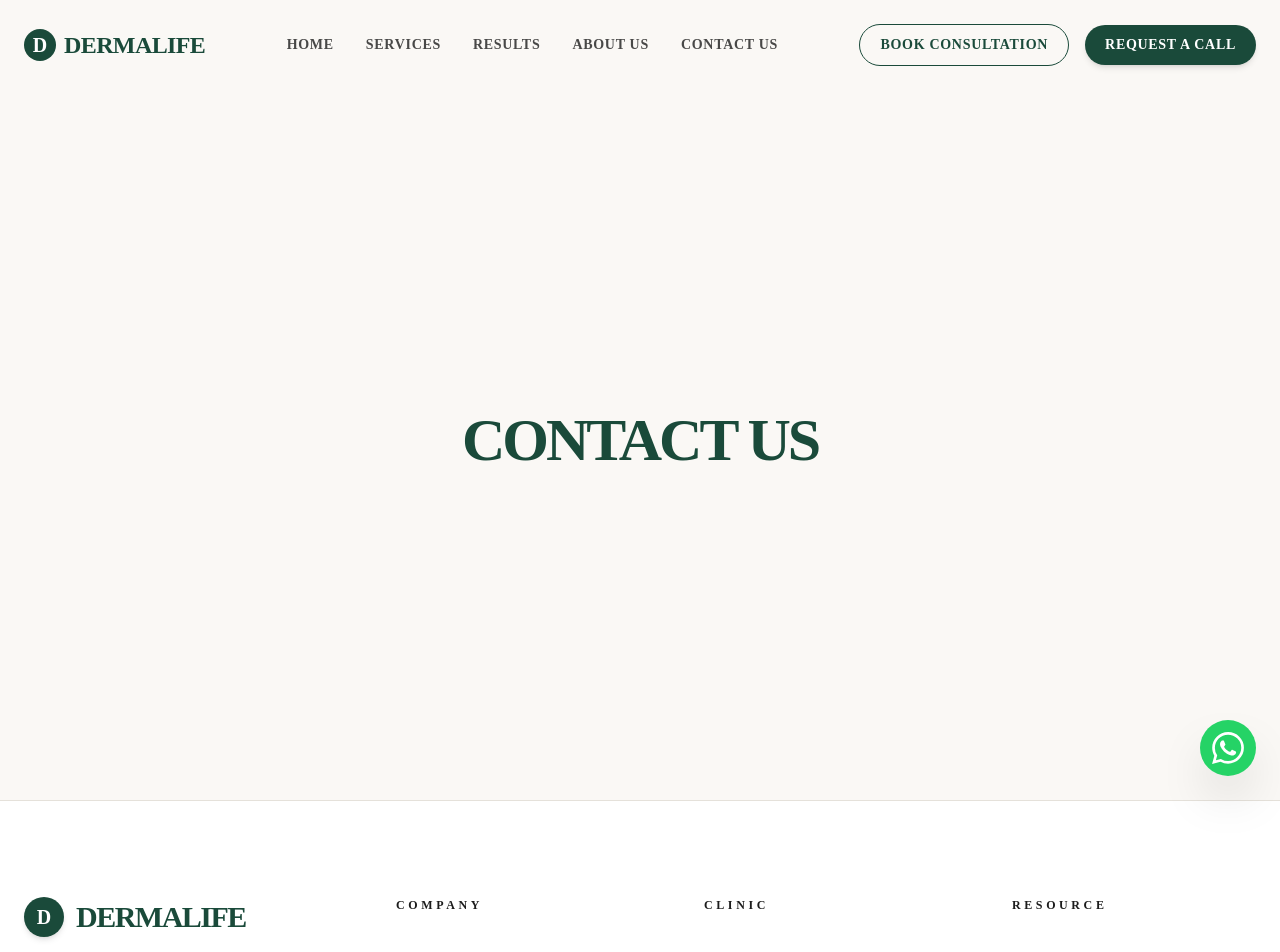
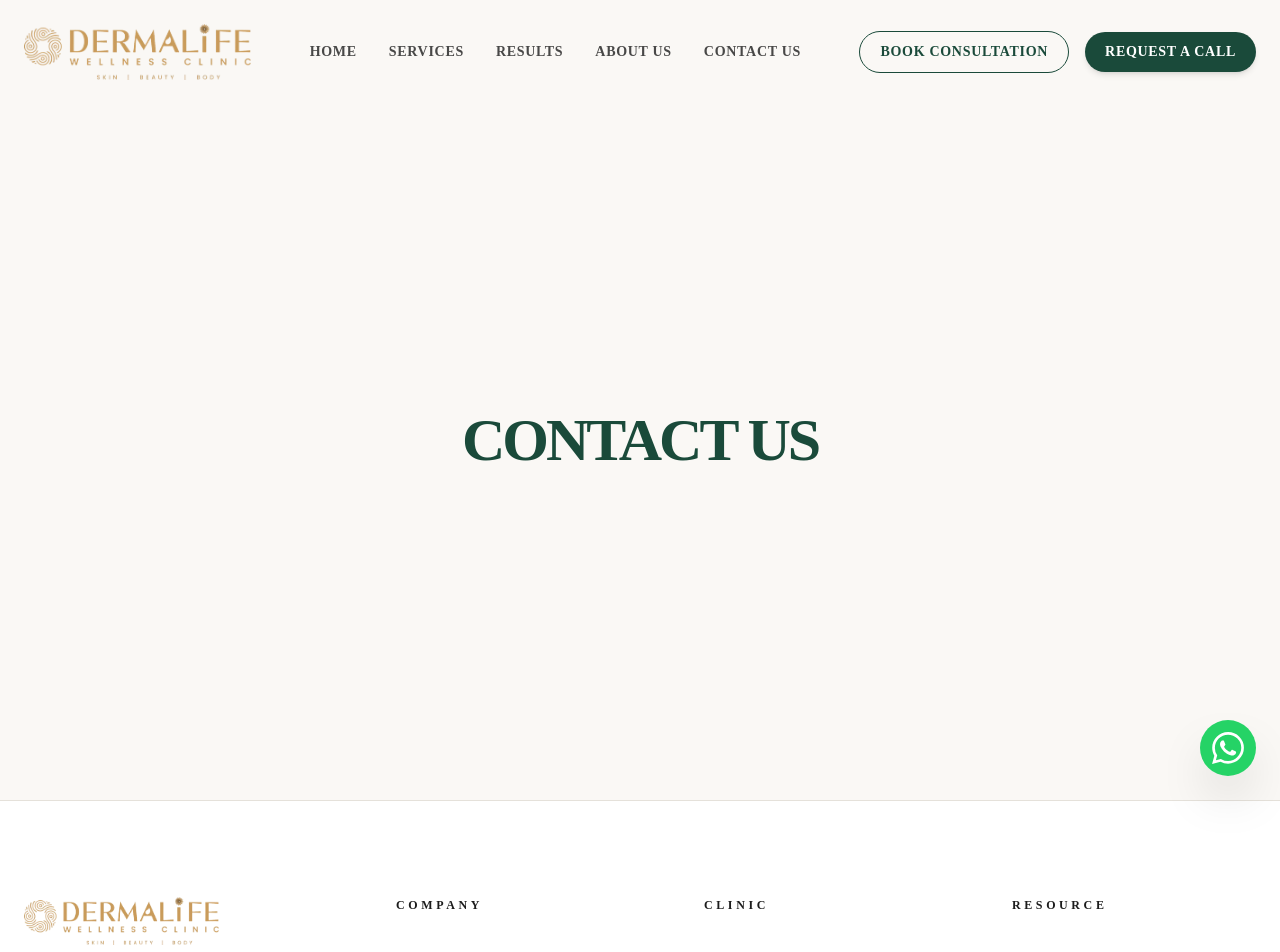
Before and after one commit to raghavluthra10/dermalife-demo, a React (Vite) app: page /contact in a window 1280 px wide. Shown: the top 952 px of the page. Built offline with nearby package versions, Linux system fonts and the light colour scheme.

Commit message:
added official logo

```diff
--- a/src/components/Footer.tsx
+++ b/src/components/Footer.tsx
@@ -1,5 +1,6 @@
 import { Instagram, Youtube, Star, Phone, Mail, MapPin } from 'lucide-react';
 import { Link } from 'react-router-dom';
+import logo from '../assets/dermalife_logo_new.png';
 
 const Footer = () => {
   const columns = [
@@ -37,9 +38,8 @@ const Footer = () => {
         <div className="flex flex-col lg:flex-row gap-16 mb-24">
           {/* Brand Column */}
           <div className="lg:w-1/4">
-             <div className="flex items-center gap-3 mb-8">
-              <div className="w-10 h-10 bg-brand-green rounded-full flex items-center justify-center text-white font-primary font-bold text-xl shadow-md">D</div>
-              <span className="text-3xl font-primary font-bold tracking-tighter text-brand-green uppercase">DermaLife</span>
+             <div className="flex items-center mb-8">
+              <img src={logo} alt="DermaLife Wellness Clinic" className="h-12 w-auto object-contain" />
             </div>
             <p className="text-brand-dark/50 text-sm mb-10 leading-relaxed font-sans font-medium uppercase tracking-tight max-w-sm">
               India's leading aesthetic clinic. Redefining medical excellence with a touch of luxury.
--- a/src/components/Navbar.tsx
+++ b/src/components/Navbar.tsx
@@ -2,6 +2,7 @@ import { useState, useEffect } from 'react';
 import { Link } from 'react-router-dom';
 import { motion, AnimatePresence } from 'motion/react';
 import { Menu, X } from 'lucide-react';
+import logo from '../assets/dermalife_logo_new.png';
 
 const Navbar = () => {
   const [isScrolled, setIsScrolled] = useState(false);
@@ -36,10 +37,9 @@ const Navbar = () => {
     >
       <div className="max-w-7xl mx-auto px-6 flex items-center justify-between">
         {/* Logo */}
-        <div className="flex items-center gap-2">
-          <div className="w-8 h-8 bg-brand-green rounded-full flex items-center justify-center text-white font-primary font-bold text-xl">D</div>
-          <span className="text-2xl font-primary font-bold tracking-tight text-brand-green uppercase">DermaLife</span>
-        </div>
+        <Link to="/" className="flex items-center">
+          <img src={logo} alt="DermaLife Wellness Clinic" className="h-10 md:h-14 w-auto object-contain" />
+        </Link>
 
         {/* Desktop Links */}
         <div className="hidden lg:flex items-center gap-8">
```
Also changed, not shown: src/assets/dermalife_logo.jpeg (added), src/assets/dermalife_logo_new.png (added).
